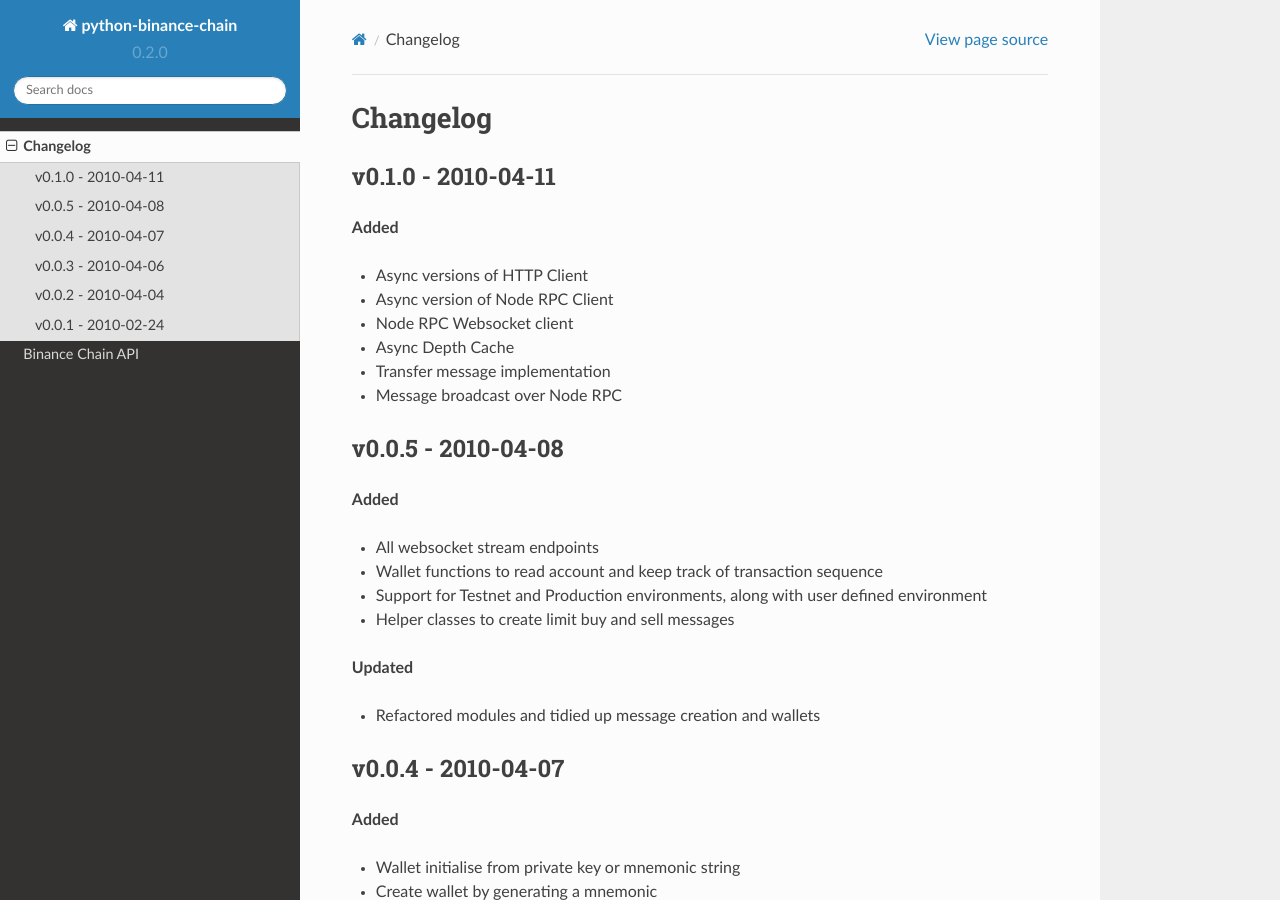
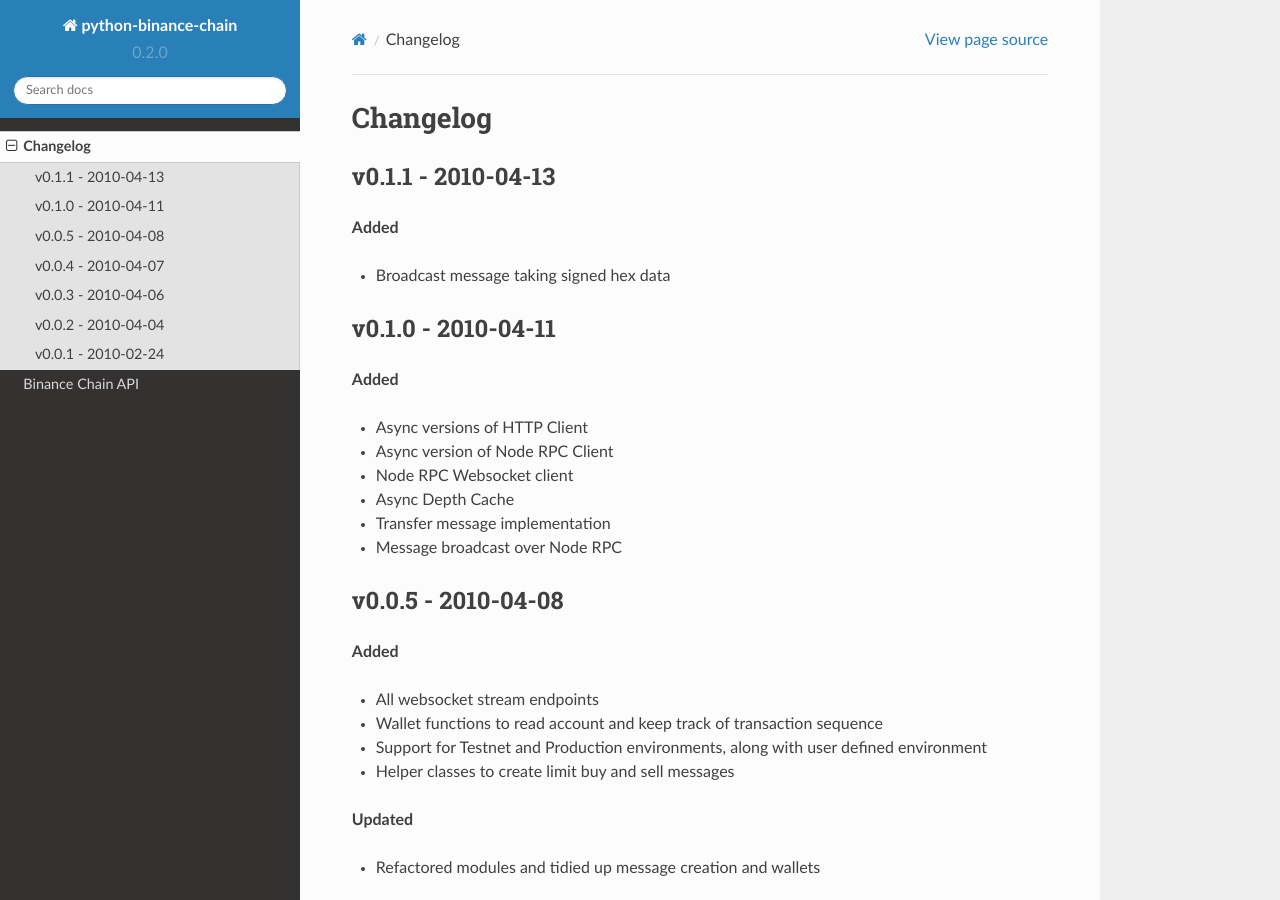
Before and after one commit to sammchardy/python-binance-chain, a Sphinx documentation site: the page built from docs/changelog.rst, in a window 1280 px wide and 900 px high. Built offline with Sphinx 7.4.7 and the Read the Docs theme 2.0.0, drawn with Linux system fonts in a browser that asks for light colours; formulas are drawn with MathJax 3.

Commit message:
Update to v0.1.1

```diff
--- a/README.rst
+++ b/README.rst
@@ -1,5 +1,5 @@
 ======================================
-Welcome to python-binance-chain v0.1.0
+Welcome to python-binance-chain v0.1.1
 ======================================
 
 .. image:: https://img.shields.io/pypi/v/python-binance-chain.svg
@@ -34,7 +34,7 @@
 - `Async Node RPC Websockets <#node-rpc-websockets>`_
 - `Wallet <#wallet>`_ creation from private key or mnemonic or new wallet with random mnemonic
 - Wallet handling account sequence for transactions
-- Broadcast Transactions over `HTTP <#broadcast-messages-on-httpapiclient>`_ and `RPC <>`_ with helper classes for limit buy and sell
+- Broadcast Transactions over `HTTP <#broadcast-messages-on-httpapiclient>`_ and `RPC <#node-rpc-http>`_ with helper classes for limit buy and sell
 - Async `Depth Cache <#depth-cache>`_
 - Response exception handling
 
--- a/binance_chain/__init__.py
+++ b/binance_chain/__init__.py
@@ -4,4 +4,4 @@
 
 """
 
-__version__ = '0.1.0'
+__version__ = '0.1.1'
--- a/docs/changelog.rst
+++ b/docs/changelog.rst
@@ -1,5 +1,12 @@
 Changelog
 =========
+
+v0.1.1 - 2010-04-13
+^^^^^^^^^^^^^^^^^^^
+
+**Added**
+
+- Broadcast message taking signed hex data
 
 v0.1.0 - 2010-04-11
 ^^^^^^^^^^^^^^^^^^^
```
